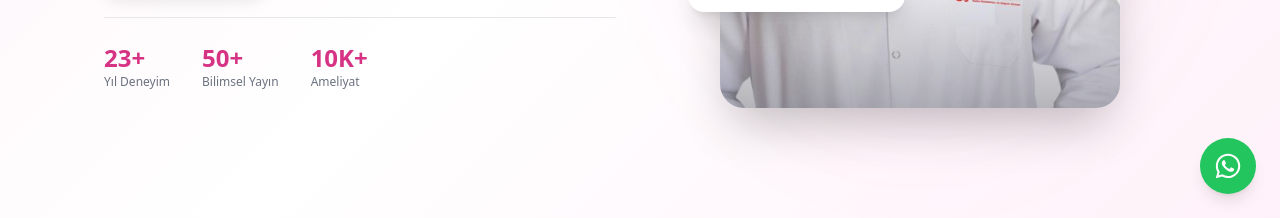
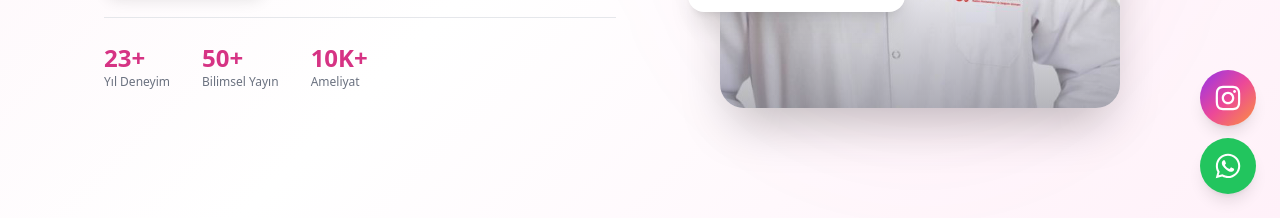
Before and after one commit to cdemir5/drerkanelci, a Next.js app: page / in a window 1280 px wide. Shown: the part 582-800 px from the top of the page. Built offline with nearby package versions, Linux system fonts and the light colour scheme; no server answers.

Commit message:
Refactor WhatsAppButton component to include Instagram button and improve layout

```diff
--- a/components/WhatsAppButton.tsx
+++ b/components/WhatsAppButton.tsx
@@ -1,18 +1,29 @@
 "use client";
 
-import { FaWhatsapp } from "react-icons/fa";
+import { FaWhatsapp, FaInstagram } from "react-icons/fa";
 import { contactInfo } from "@/data/contact";
 
 export default function WhatsAppButton() {
   return (
+    <div className="fixed bottom-6 right-6 z-40 flex flex-col gap-3 items-center">
+      <a
+        href={contactInfo.social.instagram}
+        target="_blank"
+        rel="noopener noreferrer"
+        className="w-14 h-14 bg-gradient-to-br from-purple-600 via-pink-500 to-orange-400 rounded-full flex items-center justify-center text-white shadow-lg hover:scale-110 transition-all duration-300"
+        aria-label="Instagram'da takip edin"
+      >
+        <FaInstagram className="w-7 h-7" />
+      </a>
       <a
         href={contactInfo.whatsapp}
         target="_blank"
         rel="noopener noreferrer"
-      className="fixed bottom-6 right-6 z-40 w-14 h-14 bg-green-500 rounded-full flex items-center justify-center text-white shadow-lg hover:bg-green-600 hover:scale-110 transition-all duration-300"
+        className="w-14 h-14 bg-green-500 rounded-full flex items-center justify-center text-white shadow-lg hover:bg-green-600 hover:scale-110 transition-all duration-300"
         aria-label="WhatsApp ile iletişime geçin"
       >
         <FaWhatsapp className="w-7 h-7" />
       </a>
+    </div>
   );
 }
```
Lines whose indentation alone changed are shown as unchanged.
